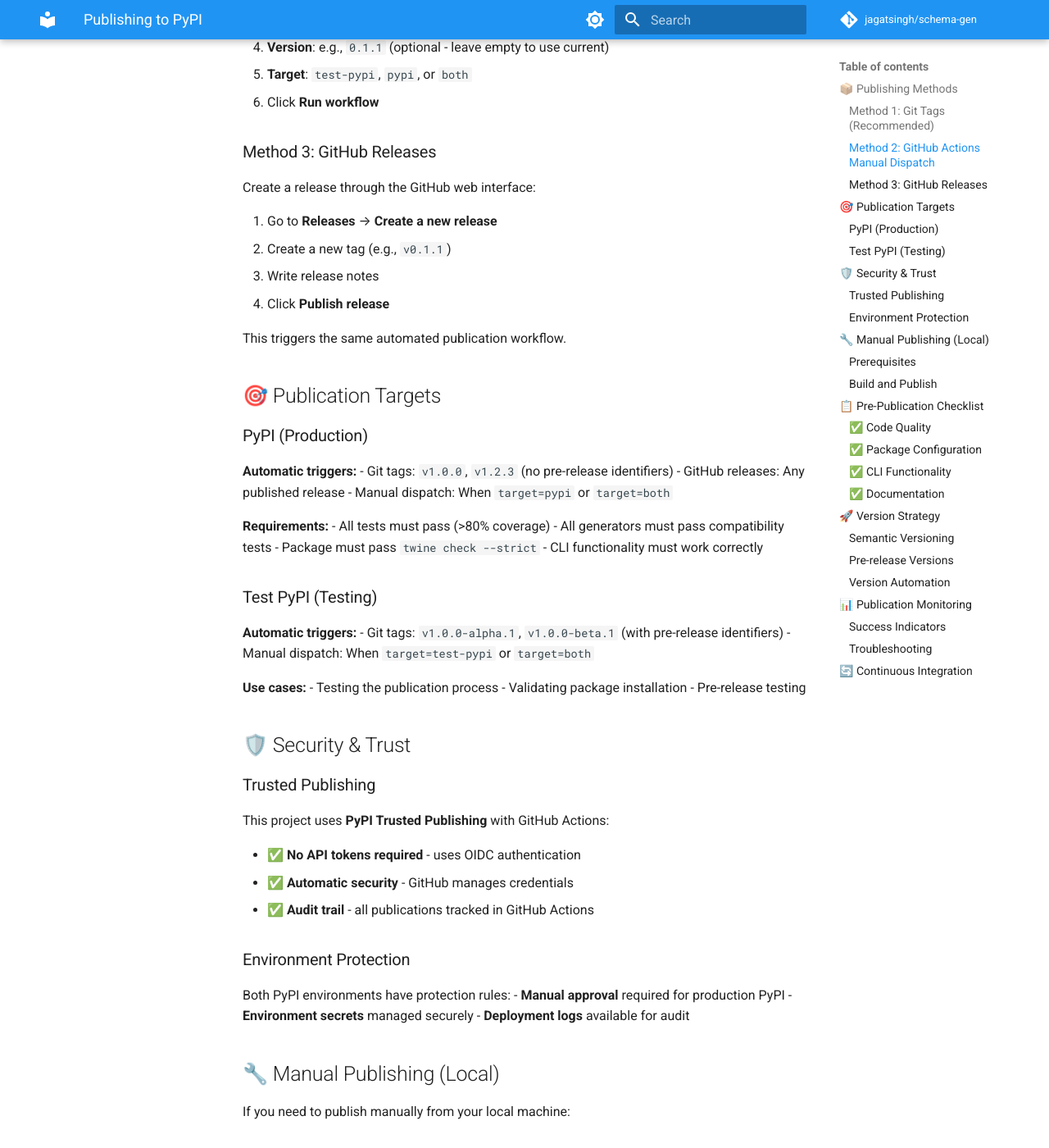
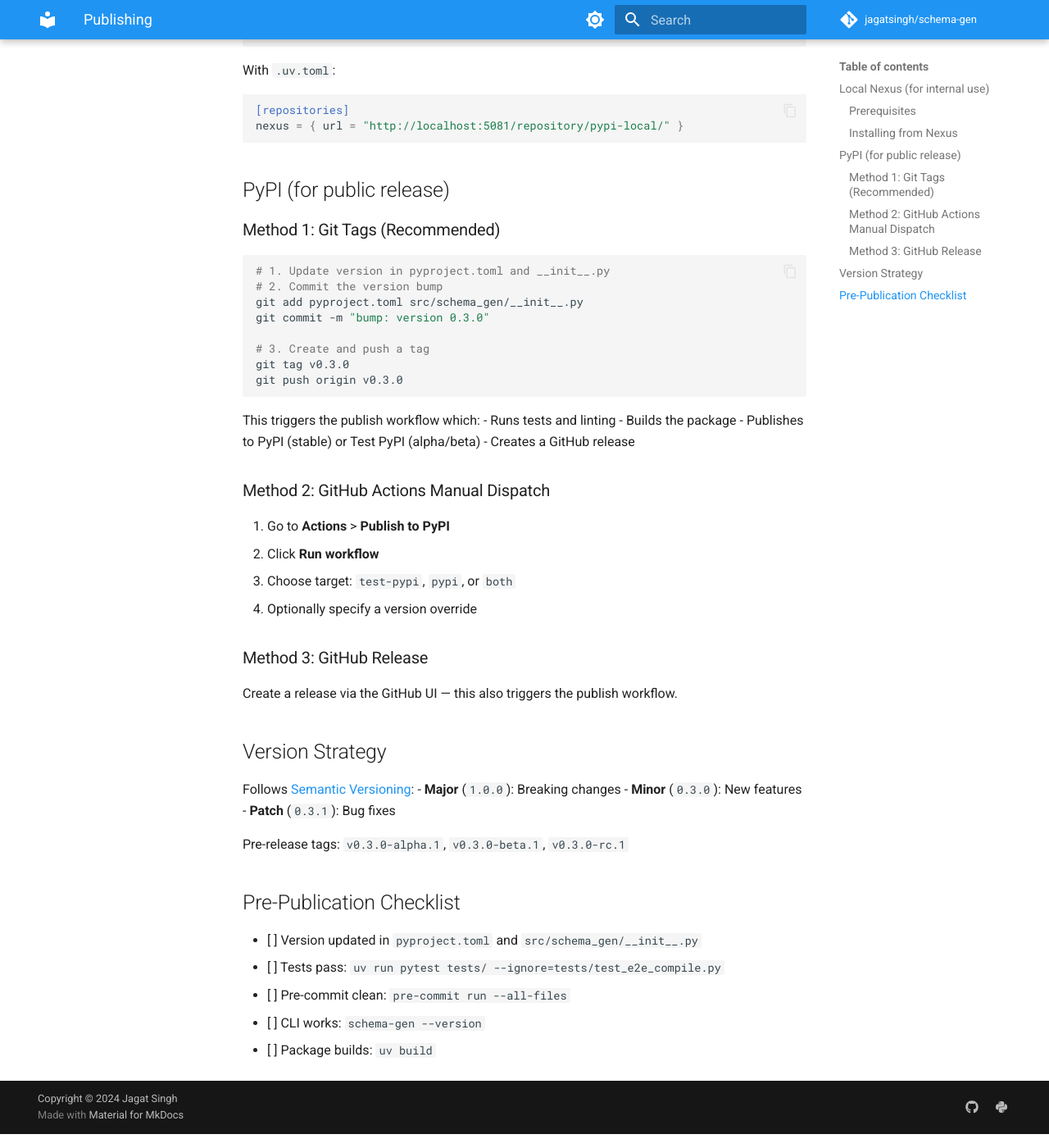
Before and after one commit to jagatsingh/schema-gen, an MkDocs documentation site: the page built from docs/publishing.md, in a window 1280 px wide and 1400 px high, scrolled down 937 px. Shown: the whole window at 82% size. Built offline with MkDocs 1.6.1 and Material for MkDocs 9.7.7, drawn with Linux system fonts in a browser that asks for light colours; comment, search, counter and statistics services are not loaded; some of the changed text lies outside the part shown.

Commit message:
feat: publish schema-gen v0.3.0 to Nexus and PyPI (#65)
- Update build.sh to match tradingutils pattern (pre-commit, tests,
  build, twine upload to Nexus)
- Simplify publish.yml (remove Docker validation, fix Python version)
- Bump version to 0.3.0 (diff, registry, docs generator, 13 bug fixes)
- Update pyproject.toml classifier to Beta status, remove Python 3.13
- Rewrite publishing.md with Nexus-first approach

Co-Authored-By: Claude Opus 4.6 (1M context) <noreply@anthropic.com>

````diff
--- a/docs/publishing.md
+++ b/docs/publishing.md
@@ -1,244 +1,91 @@
-# Publishing to PyPI
+# Publishing
 
-This document explains how to publish schema-gen to PyPI using the automated workflows and manual methods.
+schema-gen can be published to PyPI (public) or a local Nexus repository (internal).
 
-## 📦 Publishing Methods
+## Local Nexus (for internal use)
+
+The fastest way to make schema-gen available to other repos on your machine:
+
+```bash
+./build.sh
+```
+
+This runs pre-commit checks, tests, builds the package, and uploads to the local Nexus repository at `http://localhost:5081/repository/pypi-local/`.
+
+### Prerequisites
+
+- Nexus running locally (via `trading_infrastructure/docker/docker-compose.yml`)
+- `~/.pypirc` configured with the `[nexus]` section:
+  ```ini
+  [nexus]
+  repository: http://localhost:5081/repository/pypi-local/
+  username: admin
+  password: admin
+  ```
+
+### Installing from Nexus
+
+```bash
+uv pip install schema-gen --index-url http://localhost:5081/repository/pypi-local/simple/
+```
+
+Or in `pyproject.toml`:
+```toml
+[tool.uv.sources]
+schema-gen = { index = "nexus" }
+```
+
+With `.uv.toml`:
+```toml
+[repositories]
+nexus = { url = "http://localhost:5081/repository/pypi-local/" }
+```
+
+## PyPI (for public release)
 
 ### Method 1: Git Tags (Recommended)
 
-The easiest way to publish is by creating a git tag:
-
 ```bash
-# 1. Update version in pyproject.toml
-sed -i 's/version = "[^"]*"/version = "0.1.1"/' pyproject.toml
-
+# 1. Update version in pyproject.toml and __init__.py
 # 2. Commit the version bump
-git add pyproject.toml
-git commit -m "bump: version 0.1.1"
+git add pyproject.toml src/schema_gen/__init__.py
+git commit -m "bump: version 0.3.0"
 
 # 3. Create and push a tag
-git tag v0.1.1
-git push origin v0.1.1
+git tag v0.3.0
+git push origin v0.3.0
 ```
 
-This will automatically:
-- ✅ Run comprehensive tests and compatibility checks
-- ✅ Build the package with strict validation
-- ✅ Publish to PyPI (for stable versions) or Test PyPI (for alpha/beta)
-- ✅ Create a GitHub release with changelog
-- ✅ Verify the publication worked
+This triggers the publish workflow which:
+- Runs tests and linting
+- Builds the package
+- Publishes to PyPI (stable) or Test PyPI (alpha/beta)
+- Creates a GitHub release
 
 ### Method 2: GitHub Actions Manual Dispatch
 
-You can also publish manually through GitHub Actions:
+1. Go to **Actions** > **Publish to PyPI**
+2. Click **Run workflow**
+3. Choose target: `test-pypi`, `pypi`, or `both`
+4. Optionally specify a version override
 
-1. Go to **Actions** → **Publish to PyPI**
-2. Click **Run workflow**
-3. Choose options:
-   - **Version**: e.g., `0.1.1` (optional - leave empty to use current)
-   - **Target**: `test-pypi`, `pypi`, or `both`
-4. Click **Run workflow**
+### Method 3: GitHub Release
 
-### Method 3: GitHub Releases
+Create a release via the GitHub UI — this also triggers the publish workflow.
 
-Create a release through the GitHub web interface:
+## Version Strategy
 
-1. Go to **Releases** → **Create a new release**
-2. Create a new tag (e.g., `v0.1.1`)
-3. Write release notes
-4. Click **Publish release**
+Follows [Semantic Versioning](https://semver.org/):
+- **Major** (`1.0.0`): Breaking changes
+- **Minor** (`0.3.0`): New features
+- **Patch** (`0.3.1`): Bug fixes
 
-This triggers the same automated publication workflow.
+Pre-release tags: `v0.3.0-alpha.1`, `v0.3.0-beta.1`, `v0.3.0-rc.1`
 
-## 🎯 Publication Targets
+## Pre-Publication Checklist
 
-### PyPI (Production)
-
-**Automatic triggers:**
-- Git tags: `v1.0.0`, `v1.2.3` (no pre-release identifiers)
-- GitHub releases: Any published release
-- Manual dispatch: When `target=pypi` or `target=both`
-
-**Requirements:**
-- All tests must pass (>80% coverage)
-- All generators must pass compatibility tests
-- Package must pass `twine check --strict`
-- CLI functionality must work correctly
-
-### Test PyPI (Testing)
-
-**Automatic triggers:**
-- Git tags: `v1.0.0-alpha.1`, `v1.0.0-beta.1` (with pre-release identifiers)
-- Manual dispatch: When `target=test-pypi` or `target=both`
-
-**Use cases:**
-- Testing the publication process
-- Validating package installation
-- Pre-release testing
-
-## 🛡️ Security & Trust
-
-### Trusted Publishing
-
-This project uses **PyPI Trusted Publishing** with GitHub Actions:
-
-- ✅ **No API tokens required** - uses OIDC authentication
-- ✅ **Automatic security** - GitHub manages credentials
-- ✅ **Audit trail** - all publications tracked in GitHub Actions
-
-### Environment Protection
-
-Both PyPI environments have protection rules:
-- **Manual approval** required for production PyPI
-- **Environment secrets** managed securely
-- **Deployment logs** available for audit
-
-## 🔧 Manual Publishing (Local)
-
-If you need to publish manually from your local machine:
-
-### Prerequisites
-
-1. **Install dependencies:**
-   ```bash
-   uv sync --all-extras --dev
-   ```
-
-2. **Set up PyPI API token:**
-   ```bash
-   # Get token from https://pypi.org/manage/account/token/
-   export TWINE_USERNAME=__token__
-   export TWINE_PASSWORD=pypi-your-api-token-here
-   ```
-
-### Build and Publish
-
-```bash
-# 1. Run tests
-uv run pytest tests/ -v --cov=src/schema_gen --cov-fail-under=80
-
-# 2. Test all generators
-uv run python scripts/check_compatibility.py --library all-generators
-
-# 3. Run linting
-uv run ruff check src/ tests/
-uv run ruff format --check src/ tests/
-
-# 4. Test CLI
-uv run schema-gen --help
-
-# 5. Build package
-uv build
-
-# 6. Check package
-uv run twine check dist/* --strict
-
-# 7. Test installation
-pip install dist/*.whl
-python -c "import schema_gen; print(schema_gen.__version__)"
-
-# 8. Publish to Test PyPI (testing)
-uv run twine upload --repository testpypi dist/*
-
-# 9. Test install from Test PyPI
-pip install --index-url https://test.pypi.org/simple/ --extra-index-url https://pypi.org/simple/ schema-gen
-
-# 10. Publish to PyPI (production)
-uv run twine upload dist/*
-```
-
-## 📋 Pre-Publication Checklist
-
-Before publishing, ensure:
-
-### ✅ Code Quality
-- [ ] All tests pass (`uv run pytest tests/ -v`)
-- [ ] Coverage ≥80% (`--cov-fail-under=80`)
-- [ ] All generators work (`check_compatibility.py`)
-- [ ] Linting passes (`ruff check`)
-- [ ] Formatting is correct (`ruff format --check`)
-
-### ✅ Package Configuration
-- [ ] Version updated in `pyproject.toml`
-- [ ] Dependencies are current and correct
-- [ ] README.md is comprehensive and up-to-date
-- [ ] License is properly specified
-- [ ] Author information is correct
-
-### ✅ CLI Functionality
-- [ ] `schema-gen --help` works
-- [ ] `schema-gen --version` shows correct version
-- [ ] `schema-gen init` creates proper project structure
-- [ ] `schema-gen generate` produces valid output
-- [ ] `schema-gen validate` works correctly
-
-### ✅ Documentation
-- [ ] README has installation instructions
-- [ ] Examples are tested and working
-- [ ] API documentation is current
-- [ ] Changelog is updated (for major releases)
-
-## 🚀 Version Strategy
-
-### Semantic Versioning
-
-Schema-gen follows [Semantic Versioning](https://semver.org/):
-
-- **Major** (`1.0.0`): Breaking changes
-- **Minor** (`0.1.0`): New features, backward compatible
-- **Patch** (`0.0.1`): Bug fixes, backward compatible
-
-### Pre-release Versions
-
-For testing and development:
-
-- **Alpha** (`1.0.0-alpha.1`): Early development, may be unstable
-- **Beta** (`1.0.0-beta.1`): Feature complete, testing phase
-- **RC** (`1.0.0-rc.1`): Release candidate, final testing
-
-### Version Automation
-
-The workflow automatically:
-- Extracts version from git tags (`v1.0.0` → `1.0.0`)
-- Updates `pyproject.toml` for manual dispatches
-- Creates consistent release names
-- Links to the correct PyPI package version
-
-## 📊 Publication Monitoring
-
-### Success Indicators
-
-After publication, verify:
-
-1. **PyPI Package**: https://pypi.org/project/schema-gen/
-2. **Installation**: `pip install schema-gen`
-3. **Import**: `python -c "import schema_gen"`
-4. **CLI**: `schema-gen --help`
-5. **GitHub Release**: Automatic release created
-
-### Troubleshooting
-
-**Common issues:**
-
-1. **Tests failing**: Check the Actions logs, fix issues, re-run
-2. **Package validation errors**: Check `twine check` output
-3. **Version conflicts**: Ensure version isn't already published
-4. **Permission errors**: Verify trusted publishing is configured
-
-**Getting help:**
-
-- Check GitHub Actions logs for detailed error messages
-- Review PyPI project settings for trusted publishing configuration
-- Test locally using the manual publishing steps
-- Create an issue if the problem persists
-
-## 🔄 Continuous Integration
-
-The publication workflow integrates with:
-
-- **CI workflow**: Must pass before publication
-- **Version compatibility**: Tests all supported library versions
-- **Renovate**: Keeps dependencies current
-- **Pre-commit hooks**: Ensures code quality
-
-This creates a robust, automated pipeline from development to publication.
+- [ ] Version updated in `pyproject.toml` and `src/schema_gen/__init__.py`
+- [ ] Tests pass: `uv run pytest tests/ --ignore=tests/test_e2e_compile.py`
+- [ ] Pre-commit clean: `pre-commit run --all-files`
+- [ ] CLI works: `schema-gen --version`
+- [ ] Package builds: `uv build`
--- a/pyproject.toml
+++ b/pyproject.toml
@@ -1,6 +1,6 @@
 [project]
 name = "schema-gen"
-version = "0.2.0"
+version = "0.3.0"
 description = "Universal schema converter - define once, generate everywhere"
 readme = "README.md"
 authors = [
@@ -21,12 +21,11 @@ dependencies = [
 ]
 keywords = ["schema", "pydantic", "sqlalchemy", "fastapi", "code-generation"]
 classifiers = [
-    "Development Status :: 3 - Alpha",
+    "Development Status :: 4 - Beta",
     "Intended Audience :: Developers",
     "License :: OSI Approved :: MIT License",
     "Programming Language :: Python :: 3",
     "Programming Language :: Python :: 3.12",
-    "Programming Language :: Python :: 3.13",
     "Topic :: Software Development :: Libraries :: Python Modules",
     "Topic :: Software Development :: Code Generators",
 ]
--- a/src/schema_gen/__init__.py
+++ b/src/schema_gen/__init__.py
@@ -17,5 +17,5 @@ Example:
 from .core.config import Config
 from .core.schema import Field, Schema
 
-__version__ = "0.2.0"
+__version__ = "0.3.0"
 __all__ = ["Schema", "Field", "Config", "__version__"]
````
Also changed, not shown: 2 other files.
